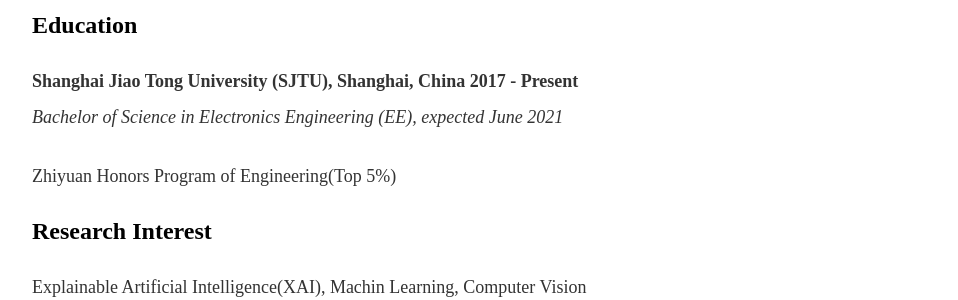
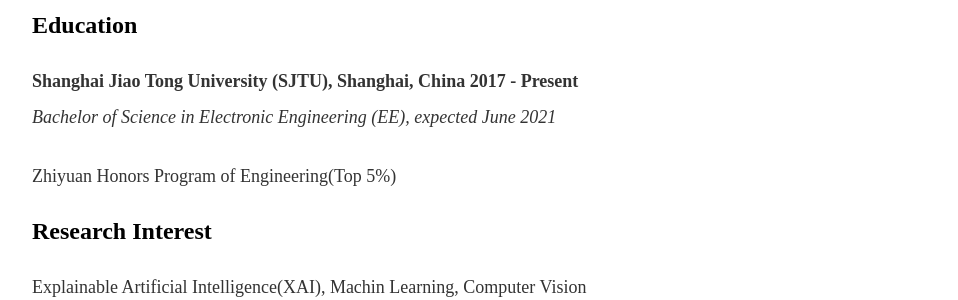
Before and after one commit to SizheWei/SizheWei.github.io, a Jekyll site: the page built from cv/index.html, in a window 1280 px wide. Shown: the part 250-550 px from the top of the page, without its empty margins (128-1086 px from the left). Built offline with Jekyll 4.4.1, drawn with Linux system fonts in a browser that asks for light colours.

```diff
--- a/cv/index.html
+++ b/cv/index.html
@@ -27,7 +27,7 @@
 				<h2>Education</h2>
 				<!-- <p><strong><abbr title="Masters of Library and Information Science">MLIS</abbr>Shanghai Jiao Tong University (SJTU), Shanghai, China 2017 - Present</strong><br> -->
                 <p><font size=4><b>Shanghai Jiao Tong University (SJTU), Shanghai, China    2017 - Present</b><br>
-                    <em>Bachelor of Science in Electronics Engineering (EE), expected June 2021</em></font> <!-- (PDF)</a> --></p>
+                    <em>Bachelor of Science in Electronic Engineering (EE), expected June 2021</em></font> <!-- (PDF)</a> --></p>
 
                 <p><font size=4>Zhiyuan Honors Program of Engineering(Top 5%)</font></p>
 
```
